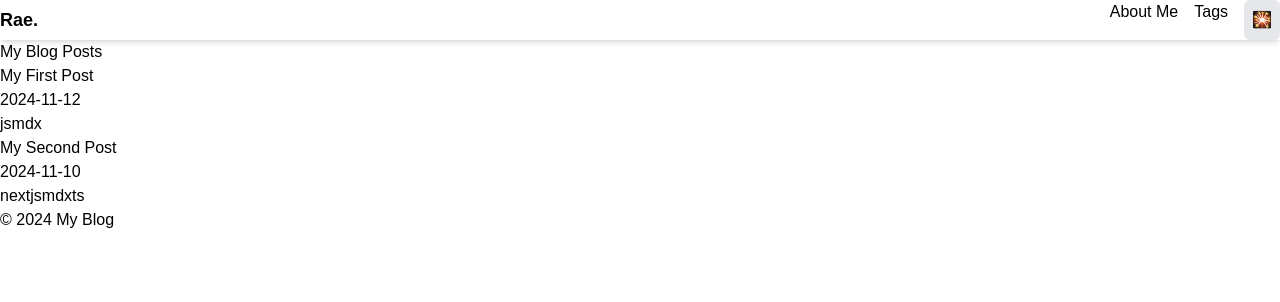
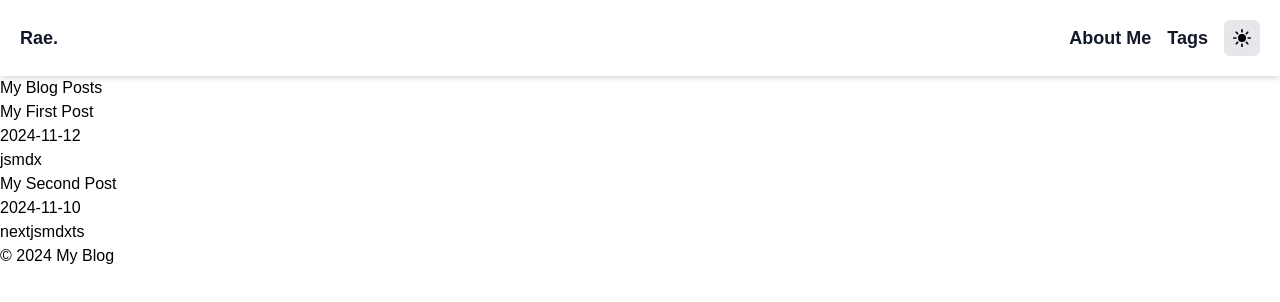
Before and after one commit to JustDevRae/TechBlog, a Next.js app: page / in a window 1280 px wide. Shown: the top 302 px of the page. Built offline with nearby package versions, Linux system fonts and the light colour scheme.

Commit message:
design: modifty ThemeToggle Image

```diff
--- a/src/components/ThemeToggle.tsx
+++ b/src/components/ThemeToggle.tsx
@@ -2,6 +2,9 @@
 
 import { useTheme } from "next-themes";
 import { useEffect, useState } from "react";
+import Image from "next/image";
+import Light from "../../public/images/light.svg";
+import Dark from "../../public/images/dark.svg";
 
 export default function ThemeToggle() {
   const { theme, setTheme } = useTheme();
@@ -13,10 +16,14 @@ export default function ThemeToggle() {
 
   return (
     <button
-      className="p-2 bg-gray-200 dark:bg-gray-800 rounded-md hover:ring-2 hover:ring-gray-300"
+      className="rounded-md bg-gray-200 p-2 hover:ring-2 hover:ring-gray-300 dark:bg-gray-200"
       onClick={() => setTheme(theme === "dark" ? "light" : "dark")}
     >
-      {theme === "dark" ? "🌙" : "🎇"}
+      {theme === "dark" ? (
+        <Image src={Dark} alt="darkmode" width={20} height={20} />
+      ) : (
+        <Image src={Light} alt="lightmode" width={20} height={20} />
+      )}
     </button>
   );
 }
--- a/src/components/layout/Header.tsx
+++ b/src/components/layout/Header.tsx
@@ -3,16 +3,16 @@ import ThemeToggle from "../ThemeToggle";
 
 export default function Header() {
   return (
-    <header className="sticky top-0 z-50 bg-white shadow-md dark:bg-gray-900">
-      <div className="flex items-center justify-between">
-        <Link href="/" className="text-lg font-bold hover:opacity-80">
+    <header className="sticky top-0 z-50 bg-white p-5 shadow-md dark:bg-gray-900">
+      <div className="flex items-center justify-between text-lg font-bold">
+        <Link href="/" className="text-gray-900 dark:text-white">
           Rae.
         </Link>
-        <nav className="hidden space-x-4 md:flex">
-          <Link href="/aboutme" className="hover:text-blue-500">
+        <nav className="flex items-center space-x-4">
+          <Link href="/aboutme" className="text-gray-900 dark:text-white">
             About Me
           </Link>
-          <Link href="/tags" className="hover:text-blue-500">
+          <Link href="/tags" className="text-gray-900 dark:text-white">
             Tags
           </Link>
           <ThemeToggle />
```
Also changed, not shown: public/images/dark.svg (added), public/images/light.svg (added).
